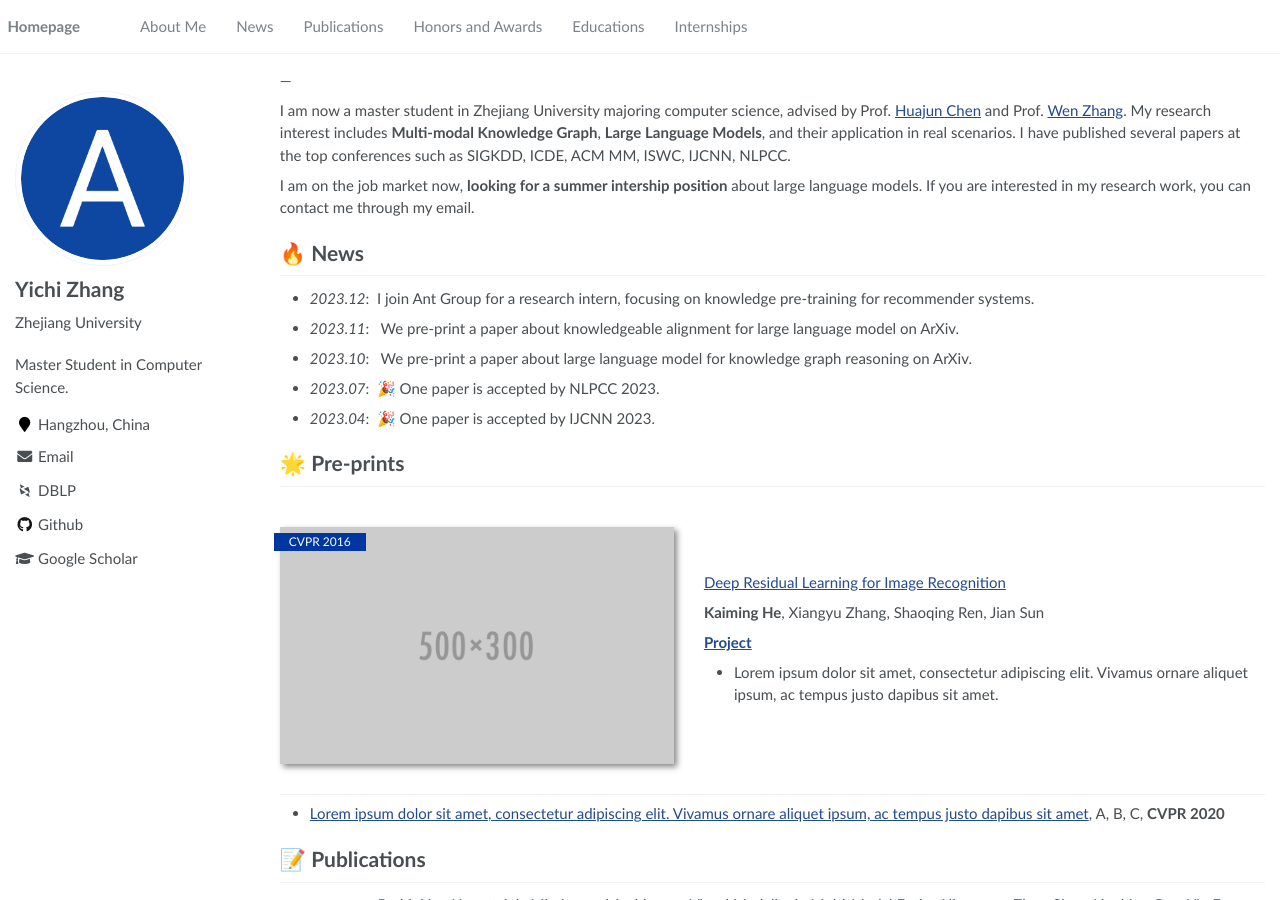
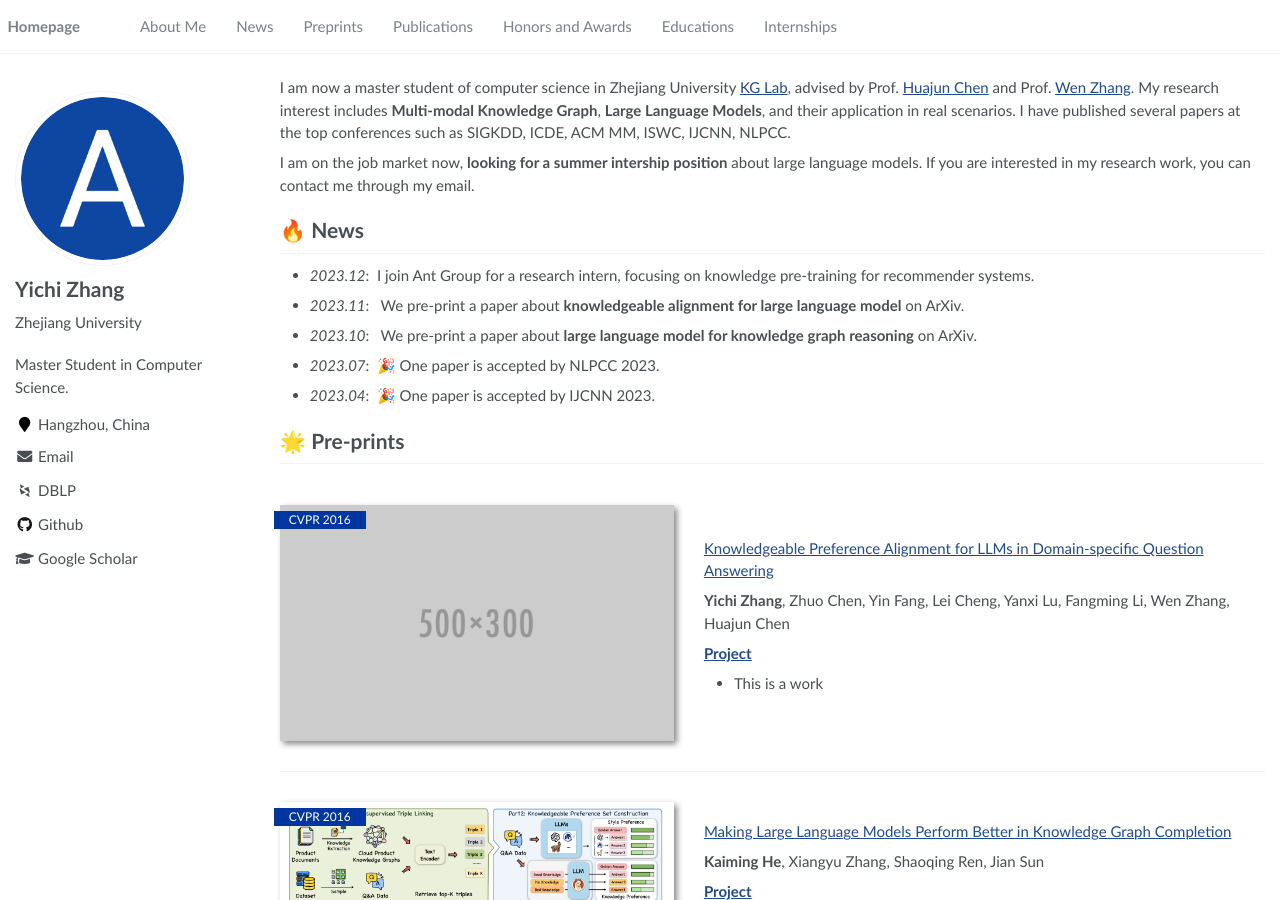
Before and after one commit to Zhang-Each/CV, a Jekyll site: the page built from _pages/about.md, in a window 1280 px wide and 900 px high. Built offline with Jekyll 4.4.1, drawn with Linux system fonts in a browser that asks for light colours; some web fonts are replaced; some of the changed text lies outside the part shown.

Commit message:
update profile

```diff
--- a/_data/navigation.yml
+++ b/_data/navigation.yml
@@ -5,6 +5,9 @@ main:
 
   - title: "News"
     url: "/CV/#-news"
+
+  - title: "Preprints"
+    url: "/CV/#-Pre-prints"
 
   - title: "Publications"
     url: "/CV/#-publications"
--- a/_pages/about.md
+++ b/_pages/about.md
@@ -8,7 +8,7 @@ redirect_from:
   - /about.html
 ---
 
-<span class='anchor' id='about-me'></span>---
+<span class='anchor' id='about-me'></span>
 
 
 {% if site.google_scholar_stats_use_cdn %}
@@ -18,16 +18,15 @@ redirect_from:
 {% endif %}
 {% assign url = gsDataBaseUrl | append: "google-scholar-stats/gs_data_shieldsio.json" %}
 
-
-I am now a master student in Zhejiang University majoring computer science, advised by Prof. [Huajun Chen](https://scholar.google.com/citations?user=T6om-m4AAAAJ&hl=zh-CN&oi=ao) and Prof. [Wen Zhang](https://scholar.google.com/citations?user=Ig9ho4kAAAAJ&hl=zh-CN). My research interest includes **Multi-modal Knowledge Graph**, **Large Language Models**, and their application in real scenarios. I have published several papers at the top conferences such as SIGKDD, ICDE, ACM MM, ISWC, IJCNN, NLPCC.
+I am now a master student of computer science in Zhejiang University [KG Lab](https://www.zjukg.org/), advised by Prof. [Huajun Chen](https://scholar.google.com/citations?user=T6om-m4AAAAJ&hl=zh-CN&oi=ao) and Prof. [Wen Zhang](https://scholar.google.com/citations?user=Ig9ho4kAAAAJ&hl=zh-CN). My research interest includes **Multi-modal Knowledge Graph**, **Large Language Models**, and their application in real scenarios. I have published several papers at the top conferences such as SIGKDD, ICDE, ACM MM, ISWC, IJCNN, NLPCC.
 
 I am on the job market now, **looking for a summer intership position** about large language models. If you are interested in my research work, you can contact me through my email.
 
 
 # 🔥 News
 - *2023.12*: &nbsp;I join Ant Group for a research intern, focusing on knowledge pre-training for recommender systems.
-- *2023.11*: &nbsp; We pre-print a paper about knowledgeable alignment for large language model on ArXiv.
-- *2023.10*: &nbsp; We pre-print a paper about large language model for knowledge graph reasoning on ArXiv.
+- *2023.11*: &nbsp; We pre-print a paper about **knowledgeable alignment for large language model** on ArXiv.
+- *2023.10*: &nbsp; We pre-print a paper about **large language model for knowledge graph reasoning** on ArXiv.
 - *2023.07*: &nbsp;🎉 One paper is accepted by NLPCC 2023.
 - *2023.04*: &nbsp;🎉 One paper is accepted by IJCNN 2023.
 
@@ -36,11 +35,24 @@ I am on the job market now, **looking for a summer intership position** about la
 <div class='paper-box'><div class='paper-box-image'><div><div class="badge">CVPR 2016</div><img src='images/500x300.png' alt="sym" width="100%"></div></div>
 <div class='paper-box-text' markdown="1">
 
-[Deep Residual Learning for Image Recognition](https://openaccess.thecvf.com/content_cvpr_2016/papers/He_Deep_Residual_Learning_CVPR_2016_paper.pdf)
+[Knowledgeable Preference Alignment for LLMs in Domain-specific Question Answering](https://arxiv.org/pdf/2311.06503.pdf)
+
+**Yichi Zhang**, Zhuo Chen, Yin Fang, Lei Cheng, Yanxi Lu, Fangming Li, Wen Zhang, Huajun Chen
+
+[**Project**](https://github.com/zjukg/KnowPAT) <strong><span class='show_paper_citations' data='DhtAFkwAAAAJ:ALROH1vI_8AC'></span></strong>
+- This is a work
+</div>
+</div>
+
+
+<div class='paper-box'><div class='paper-box-image'><div><div class="badge">CVPR 2016</div><img src='images/knowpat.png' alt="sym" width="100%"></div></div>
+<div class='paper-box-text' markdown="1">
+
+[Making Large Language Models Perform Better in Knowledge Graph Completion](https://arxiv.org/pdf/2310.06671.pdf)
 
 **Kaiming He**, Xiangyu Zhang, Shaoqing Ren, Jian Sun
 
-[**Project**](https://scholar.google.com/citations?view_op=view_citation&hl=zh-CN&user=DhtAFkwAAAAJ&citation_for_view=DhtAFkwAAAAJ:ALROH1vI_8AC) <strong><span class='show_paper_citations' data='DhtAFkwAAAAJ:ALROH1vI_8AC'></span></strong>
+[**Project**](https://github.com/zjukg/KoPA) <strong><span class='show_paper_citations' data='DhtAFkwAAAAJ:ALROH1vI_8AC'></span></strong>
 - Lorem ipsum dolor sit amet, consectetur adipiscing elit. Vivamus ornare aliquet ipsum, ac tempus justo dapibus sit amet.
 </div>
 </div>
@@ -58,6 +70,10 @@ I am on the job market now, **looking for a summer intership position** about la
 - `KDD 2022` Knowledge Graph Completion with Pre-trained Multimodal Transformer and Twins Negative Sampling. **Yichi Zhang**, Wen Zhang (UC Track)
 
 # 🐘 Projects
+- Knowledge Graph Enhanced Telecom Fault Analysis. Core participants. Cooperation with Huawei Technology
+
+# 👨‍🔬 Patents
+- 一种基于图神经网络与对抗学习的多模态知识图谱补全方法。陈华钧，张溢弛，张文
 
 
 # 🎖 Honors and Awards
```
Also changed, not shown: images/knowpat.png (added).
